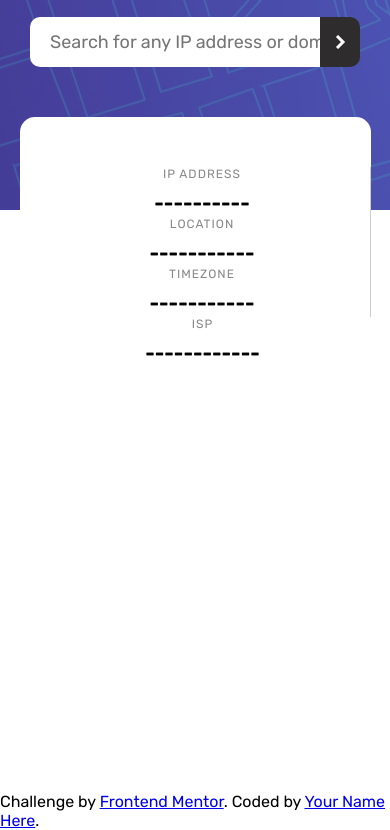
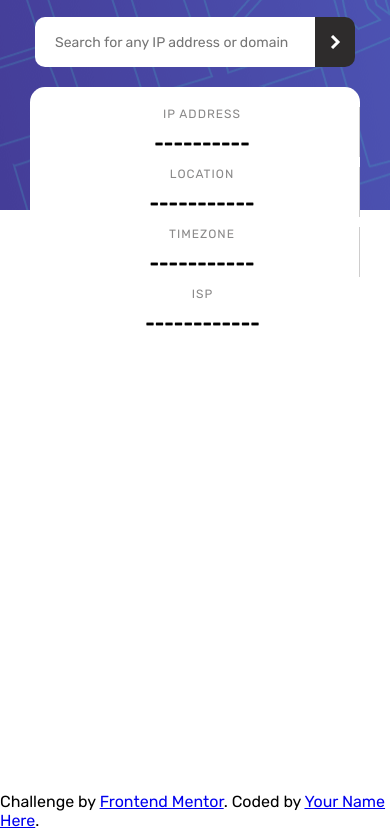
Before and after one commit to Eldeniz08/BuscadordeIP, a plain HTML site: page index.html in a window 390 px wide. Shown: the part 52-882 px from the top of the page. Drawn offline with nearby package versions, Linux system fonts and the light colour scheme.

Commit message:
progresso

```diff
--- a/index.css
+++ b/index.css
@@ -30,6 +30,7 @@ header h1 {
 
 header .pesquisa {
     display: flex;
+
 }
 
 header .pesquisa input {
@@ -68,10 +69,10 @@ header .pesquisa input::-webkit-inner-spin-button {
     height: 120px;
     border-radius: 15px;
     background-color: white;
-    position: absolute;
+    position: relative;
+    top: 45px;
     z-index: 10;
-    left: 15%;
-    top: 22%;
+
 }
 
 .info .conteiner {
@@ -102,10 +103,17 @@ header .pesquisa input::-webkit-inner-spin-button {
 
 @media(max-width: 760px){
 
+    header .pesquisa input {
+        width: 400px;
+    }
+
     .info {
         flex-direction: column;
         height: 300px;
         justify-content: center;
+        width: 450px;
+        padding-top: 20px;
+        top: 20px;
     }
 
     .info .conteiner {
@@ -115,16 +123,24 @@ header .pesquisa input::-webkit-inner-spin-button {
 }
 
 
-@media(max-width: 450px){
+@media(max-width: 480px){
 
-    header .pesquisa input, header .pesquisa .btn_pesquisar {
-        height: 50px;
-        font-size: 18px;
+    header .pesquisa input {
+        height:50px;
+        font-size: 14px;
+        width: 280px;
+    }
+
+    header .pesquisa .btn_pesquisar {
+        height:50px;
+
     }
 
     .info {
-         width: 90%;
-         left: 5%;
+        width: 330px
+    }
+    .info .conteiner {
+        margin-bottom: 10px;
     }
 
     .info .conteiner p {
@@ -136,12 +152,17 @@ header .pesquisa input::-webkit-inner-spin-button {
     }
 }
 
-@media(max-width: 418px) {
+@media(max-width: 360px) {
+
+    .info {
+        width: 90%;
+    }
+}
+
+@media(max-width: 339px) {
     header .pesquisa input {
-        width: 290px;
+        font-size: 13px;
+        width: 230px;
     }
 
-    .info {
-        top: 20%;
-   }
 }
```
Also changed, not shown: index.html (+3 -2 lines).
